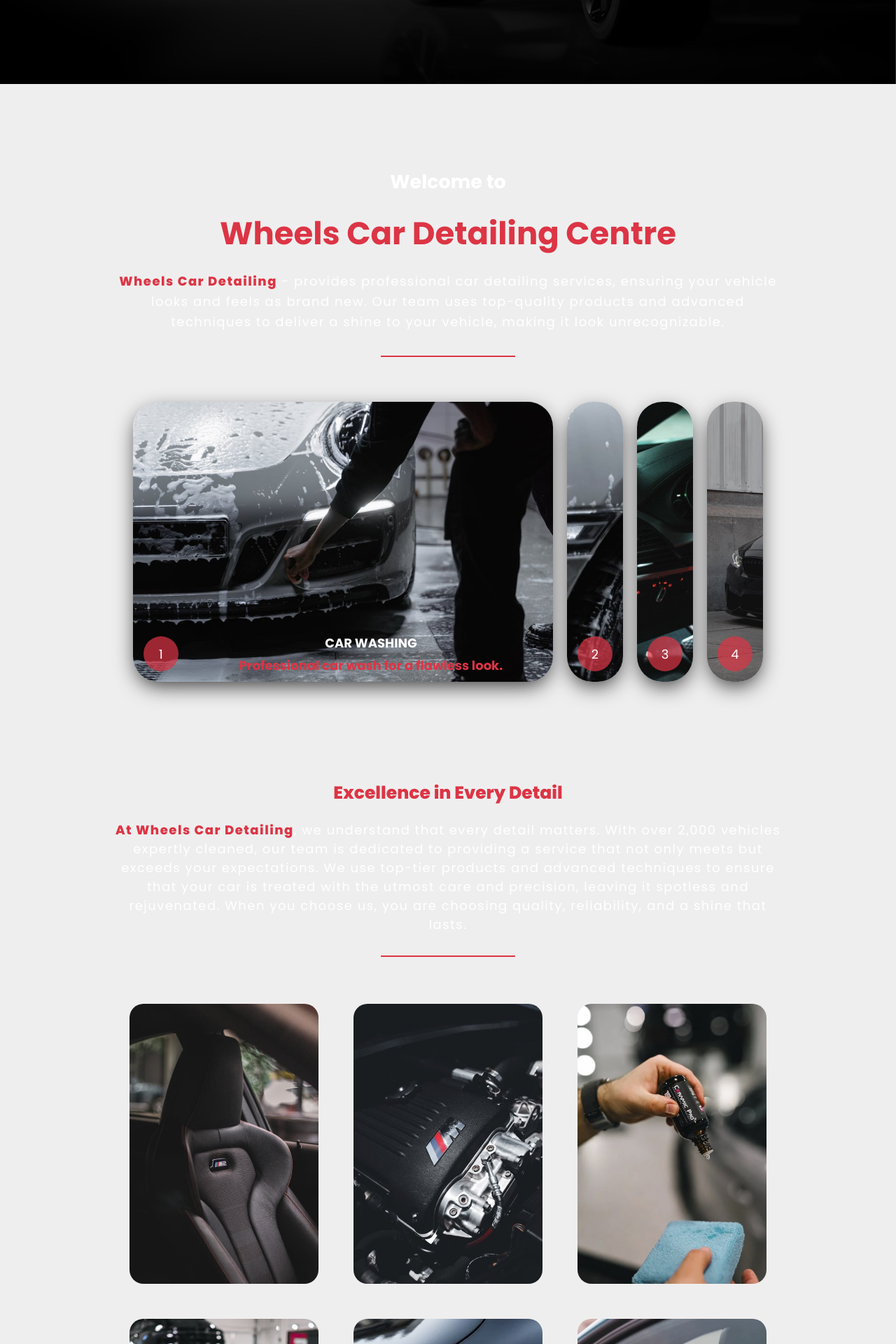
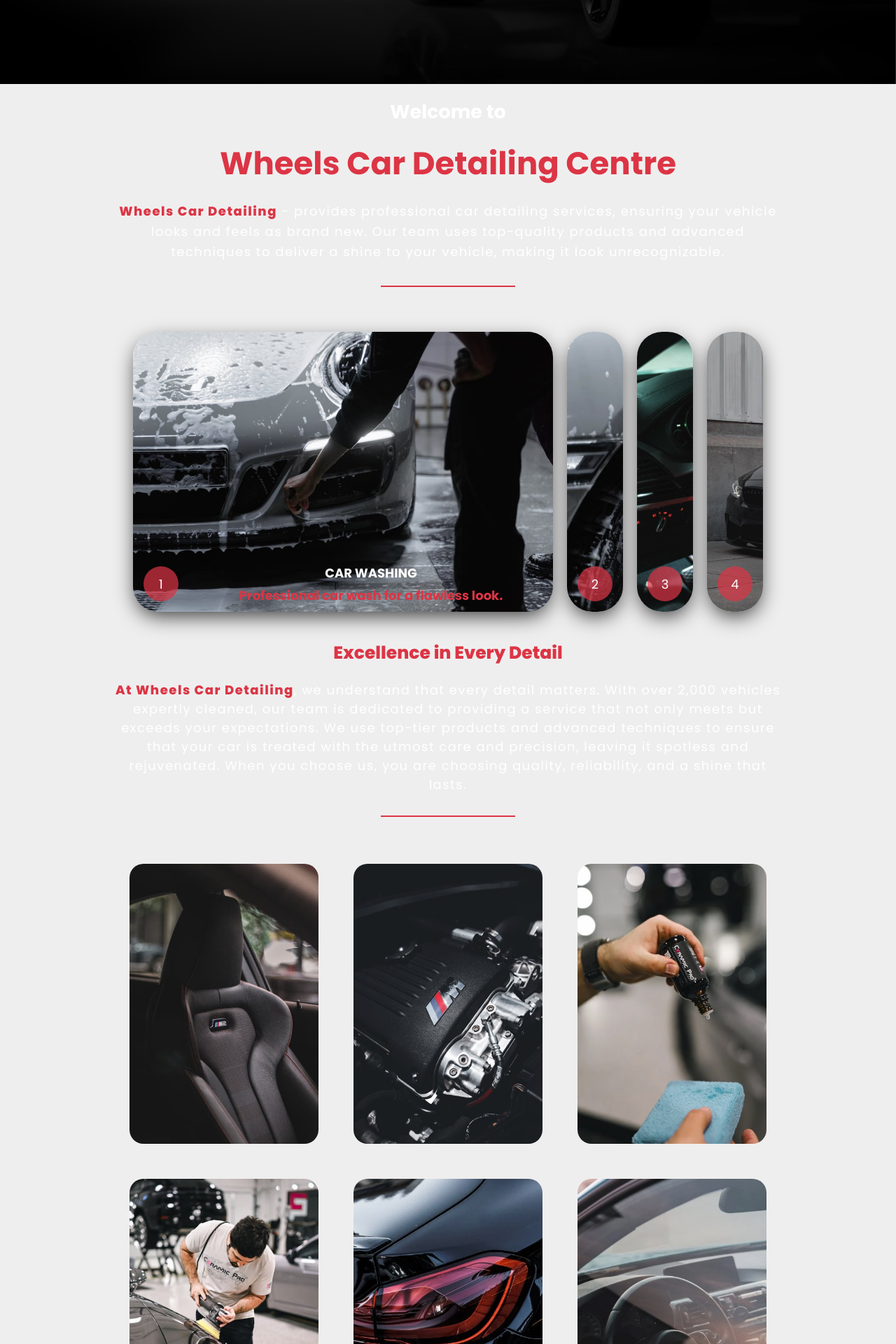
Before and after one commit to MarkoP00/wheels-car-detailing, a Vue app: page /#/contact in a window 1280 px wide. Shown: the part 680-2600 px from the top of the page at 70% size. Built offline with nearby package versions, Linux system fonts and the light colour scheme.

Commit message:
fixing css

```diff
--- a/src/App.vue
+++ b/src/App.vue
@@ -28,9 +28,7 @@ import UserForm from "./components/UserForm.vue";
   color: #fff;
   font-size: 18px;
 }
-main {
-  margin-top: 100px;
-}
+
 section {
   display: flex;
   justify-content: center;
--- a/src/components/ComercVideo.vue
+++ b/src/components/ComercVideo.vue
@@ -1,6 +1,6 @@
 <template>
-  <section>
-    <main>
+  <section class="comercSection">
+    <main class="comercWrapper">
       <div class="comercMain">
         <div class="comercText">
           <h2>We value your time</h2>
@@ -23,8 +23,7 @@
             frameborder="0"
             allow="accelerometer; autoplay; clipboard-write; encrypted-media; gyroscope; picture-in-picture; web-share"
             referrerpolicy="strict-origin-when-cross-origin"
-            allowfullscreen
-          ></iframe>
+            allowfullscreen></iframe>
         </div>
       </div>
     </main>
@@ -32,10 +31,10 @@
 </template>
 
 <style scoped>
-section {
+.comercSection {
   min-height: 90vh;
 }
-main {
+.comercWrapper {
   max-width: 1000px;
   padding: 20px;
   text-align: center;
--- a/src/global/Spinner.vue
+++ b/src/global/Spinner.vue
@@ -1,5 +1,5 @@
 <template>
-  <section>
+  <section class="spinner_section">
     <div class="spinner">
       <div class="lds-roller">
         <div></div>
@@ -16,7 +16,7 @@
 </template>
 
 <style scoped>
-section {
+.spinner_section {
   position: fixed;
   top: 0;
   left: 0;
--- a/src/pages/Services.vue
+++ b/src/pages/Services.vue
@@ -1,6 +1,6 @@
 <template>
-  <section>
-    <main>
+  <section class="servicesSection">
+    <main class="servicesMain">
       <div class="servicesTitle">
         <h2>Excellence in Every Detail</h2>
         <p>
@@ -109,10 +109,10 @@ function activateCard(cardId) {
 </script>
 
 <style scoped>
-section {
+.servicesSection {
   gap: 20px;
 }
-main {
+.servicesMain {
   display: flex;
   flex-direction: column;
   gap: 100px;
--- a/src/pages/TitleDesc.vue
+++ b/src/pages/TitleDesc.vue
@@ -1,6 +1,6 @@
 <template>
-  <section>
-    <main>
+  <section class="titleSection">
+    <main class="titleMain">
       <div class="title">
         <h3>Welcome to</h3>
         <h1>Wheels Car Detailing Centre</h1>
@@ -23,11 +23,11 @@ import ImagesHover from "../components/ImagesHover.vue";
 </script>
 
 <style scoped>
-section {
+.titleSection {
   min-height: 40vh;
 }
 
-main {
+.titleMain {
   max-width: 1000px;
   text-align: center;
   padding: 20px;
```
